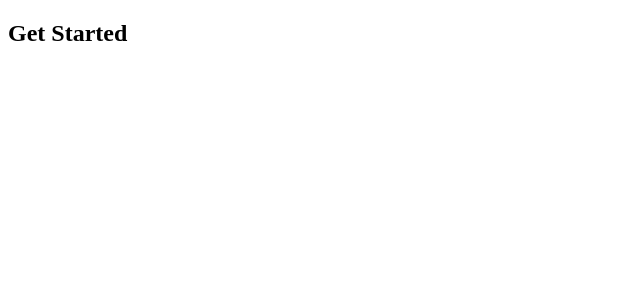
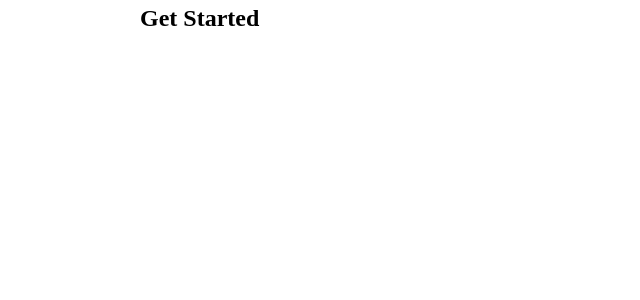
Before and after one commit to EshelEyni/Snapshot, an Angular app: page / in a window 1280 px wide. Shown: the top 300 px of the page, without its empty margins (0-640 px from the left). Built offline with nearby package versions, Linux system fonts and the light colour scheme.

Commit message:
add styles folder in the assets folder

```diff
--- a/src/app/app-root/app.component.html
+++ b/src/app/app-root/app.component.html
@@ -1,3 +1,3 @@
-<section>
+<section class="app main-layout">
   <h1>Get Started</h1>
 </section>
--- /dev/null
+++ b/src/assets/styles/basics/_base.scss
@@ -0,0 +1,47 @@
+* {
+    box-sizing: border-box;
+}
+
+html {
+    font-size: 16px;
+}
+
+body {
+    margin: 0;
+    line-height: 1.5;
+    background-color: var(--primary-bgc);
+    color: var(--primary-text-color);
+    font-family: var(--primary-font-family);
+}
+
+h1,
+h2,
+h3,
+h4,
+h5,
+h6 {
+    margin: 0;
+}
+
+a {
+    text-decoration: none;
+    color: inherit;
+}
+
+img {
+    height: 100%;
+    width: 100%;
+    object-fit: cover;
+}
+
+@include for-normal-layout {
+    html {
+        font-size: 14px;
+    }
+}
+
+@include for-wide-layout {
+    html {
+        font-size: 16px;
+    }
+}
--- /dev/null
+++ b/src/assets/styles/basics/_helpers.scss
@@ -0,0 +1,66 @@
+// Flex
+.flex {
+    display: flex;
+}
+
+.column {
+    flex-direction: column;
+}
+
+.justify-center {
+    justify-content: center;
+}
+
+.align-center {
+    align-items: center;
+}
+
+.space-between {
+    justify-content: space-between;
+}
+
+.space-around {
+    justify-content: space-around;
+}
+
+.inline-flex {
+    display: inline-flex;
+}
+
+// Grid
+.grid {
+    display: grid;
+}
+
+// List
+.clean-list {
+    list-style-type: none;
+    padding: 0;
+    margin: 0;
+}
+
+// Input
+.clean-input {
+    &:focus-visible {
+        outline: none;
+    }
+
+    border: 0;
+}
+
+// Aspect ratios
+.ratio-16-9 {
+    @include aspect-ratio(100, 56);
+}
+
+.ratio-square {
+    @include aspect-ratio(100, 100);
+}
+
+.ratio-card {
+    @include aspect-ratio(100, 80);
+}
+
+.ratio-poster {
+    @include aspect-ratio(100, 150);
+}
--- /dev/null
+++ b/src/assets/styles/basics/_layout.scss
@@ -0,0 +1,24 @@
+.main-layout {
+    display: grid;
+    grid-template-columns: $layoutPadding 1fr $layoutPadding;
+
+    > * {
+        grid-column: 2;
+    }
+
+    > *.full {
+        grid-column: 1 / -1;
+    }
+
+    @include for-narrow-layout {
+        @include layoutGTC($break-narrow);
+    }
+
+    @include for-normal-layout {
+        @include layoutGTC($break-normal);
+    }
+
+    @include for-wide-layout {
+        @include layoutGTC($break-wide);
+    }
+}
--- /dev/null
+++ b/src/assets/styles/setup/_functions.scss
@@ -0,0 +1,12 @@
+@function rem($size) {
+    $remSize: $size / 16px;
+    @return ($remSize) * 1rem;
+  }
+
+  @function em($pixels, $context: 16px) {
+    @return ($pixels/$context) * 1em;
+  }
+
+  @function lh($pixels, $context: 16px) {
+    @return ($pixels/$context);
+  }
--- /dev/null
+++ b/src/assets/styles/setup/_mixins.scss
@@ -0,0 +1,60 @@
+@import '../../../assets/styles/setup/vars';
+
+/* Media queries Breakpoint mixins */
+
+@mixin for-mobile-layout {
+    @media (max-width: $break-narrow) {
+        @content;
+    }
+}
+
+@mixin for-narrow-layout {
+    @media (min-width: $break-narrow) {
+        @content;
+    }
+}
+
+@mixin for-normal-layout {
+    @media (min-width: $break-normal) {
+        @content;
+    }
+}
+
+@mixin for-wide-layout {
+    @media (min-width: $break-wide) {
+        @content;
+    }
+}
+
+@mixin layoutGTC($max) {
+    grid-template-columns:
+        minmax($layoutPadding, 1fr) minmax(auto, $max) minmax($layoutPadding, 1fr);
+}
+
+/* Media  Mixins */
+
+//aspect ratio mixin
+@mixin aspect-ratio($width: 1, $height: 1) {
+    position: relative;
+    overflow: hidden;
+
+    &:before {
+        content: "";
+        display: block;
+        width: 100%;
+        padding-top: ($height / $width) * 100%;
+    }
+
+    >* {
+        position: absolute;
+        top: 0;
+        left: 0;
+        right: 0;
+        bottom: 0;
+    }
+
+    >img {
+        height: 100%;
+        object-fit: cover;
+    }
+}
--- /dev/null
+++ b/src/assets/styles/setup/_typograghy.scss
@@ -0,0 +1,10 @@
+// roboto
+@font-face {
+  font-family: roboto;
+  src: url(../../fonts/roboto/roboto-regular.ttf)
+}
+
+@font-face {
+    font-family: roboto-bold;
+    src: url(../../fonts/roboto/roboto-bold.ttf);
+}
--- /dev/null
+++ b/src/assets/styles/setup/_vars.scss
@@ -0,0 +1,18 @@
+// :root {
+
+//     // COLORS
+
+//     // FONTS
+// }
+
+// LAYOUT
+$layoutPadding: 30px;
+
+// LAYOUT BREAKPOINTS
+$break-narrow: 530px;
+$break-normal: 760px;
+$break-wide: 1000px;
+
+$padded-break-narrow: $break-narrow + $layoutPadding * 2;
+$padded-break-normal: $break-normal + $layoutPadding * 2;
+$padded-break-wide: $break-wide + $layoutPadding * 2;
--- a/src/styles.scss
+++ b/src/styles.scss
@@ -1 +1,10 @@
-/* You can add global styles to this file, and also import other style files */
+// SETUP
+@import './assets/styles/setup/vars';
+@import './assets/styles/setup/mixins';
+@import './assets/styles/setup/functions';
+@import './assets/styles/setup/typograghy.scss';
+
+// BASICS
+@import './assets/styles/basics/helpers';
+@import './assets/styles/basics/base';
+@import './assets/styles/basics/layout';
```
Also changed, not shown: src/assets/fonts/roboto/roboto-bold.ttf (added), src/assets/fonts/roboto/roboto-regular.ttf (added).
